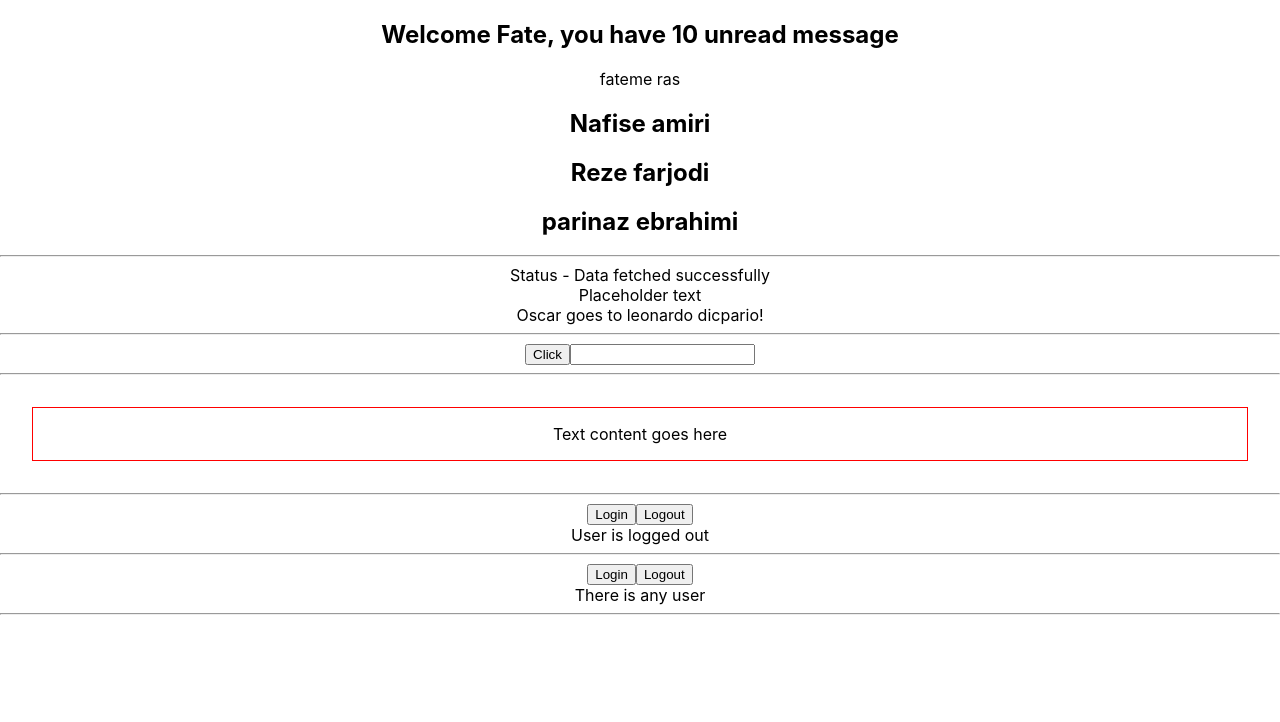
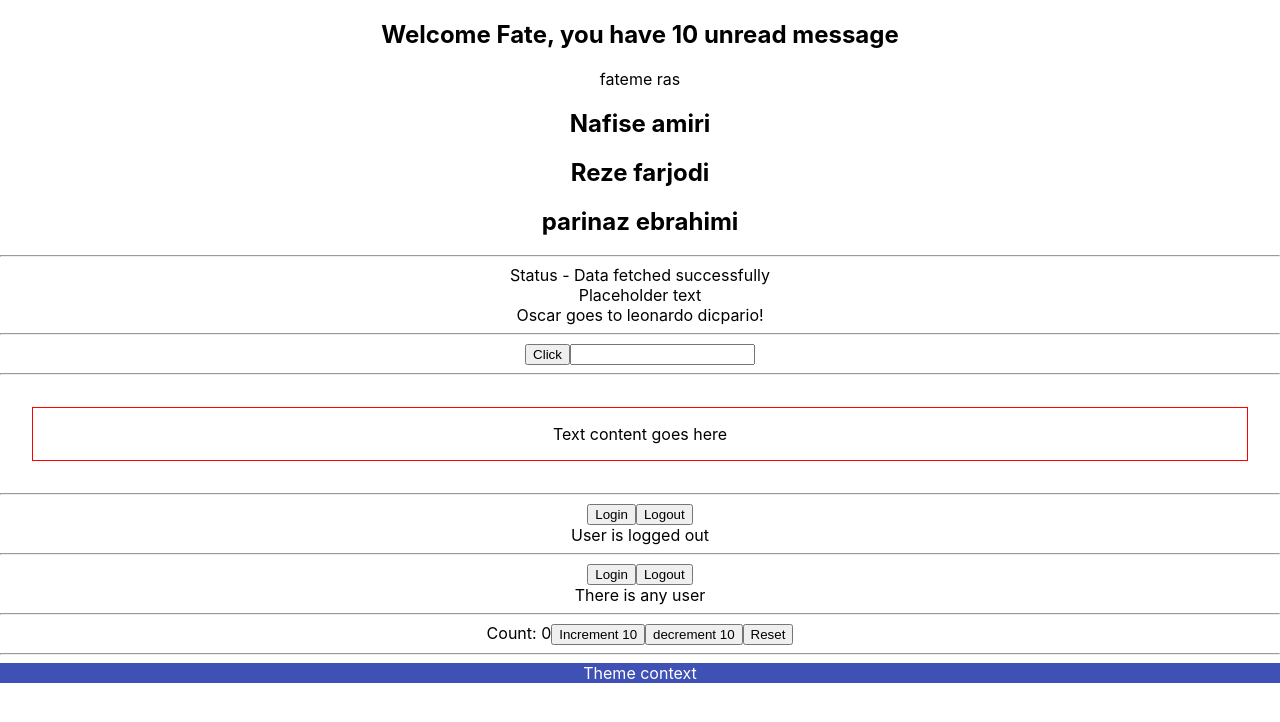
Before and after one commit to fatemeRasolzade/react-typescript-demo, a React (Create React App) app: page / in a window 1280 px wide. Shown: the top 722 px of the page. Built offline with nearby package versions, Linux system fonts and the light colour scheme.

Commit message:
learning useReducer and useContext hooks

```diff
--- a/src/App.tsx
+++ b/src/App.tsx
@@ -1,12 +1,15 @@
 import "./App.css";
 import Button from "./components/Button";
 import Container from "./components/Container";
+import Box from "./components/context/Box";
+import { ThemeContextProvider } from "./components/context/ThemeContext";
 import Greet from "./components/Greet";
 import Heading from "./components/Heading";
 import Input from "./components/Input";
 import Oscar from "./components/Oscar";
 import Person from "./components/Person";
 import PersonList from "./components/PersonList";
+import Counter from "./components/state/Counter";
 import LoggedIn from "./components/state/LoggedIn";
 import User from "./components/state/User";
 import Status from "./components/Status";
@@ -54,6 +57,11 @@ function App() {
       <hr />
       <User />
       <hr />
+      <Counter />
+      <hr />
+      <ThemeContextProvider>
+        <Box />
+      </ThemeContextProvider>
     </div>
   );
 }
--- /dev/null
+++ b/src/components/context/Box.tsx
@@ -0,0 +1,9 @@
+import { useContext } from "react";
+import { ThemeContext } from "./ThemeContext";
+
+const Box = () => {
+  const theme = useContext(ThemeContext);
+  return <div style={{ background: theme.primary.main, color: theme.primary.text }}>Theme context</div>;
+};
+
+export default Box;
--- /dev/null
+++ b/src/components/context/ThemeContext.tsx
@@ -0,0 +1,16 @@
+import { createContext } from "react";
+import { theme } from "./theme";
+
+type ThemeContextProviderProps = {
+  children: React.ReactNode;
+};
+
+export const ThemeContext = createContext(theme);
+
+export const ThemeContextProvider = ({
+  children,
+}: ThemeContextProviderProps) => {
+  return (
+    <ThemeContext.Provider value={theme}>{children}</ThemeContext.Provider>
+  );
+};
--- /dev/null
+++ b/src/components/context/theme.ts
@@ -0,0 +1,10 @@
+export const theme = {
+    primary: {
+      main: "#3f51b5",
+      text: "#fff",
+    },
+    secondary: {
+      main: "#f50057",
+      text: "#fff",
+    },
+  };
--- /dev/null
+++ b/src/components/state/Counter.tsx
@@ -0,0 +1,54 @@
+import { useReducer } from "react";
+
+type CounterState = {
+  count: number;
+};
+
+type UpadateAction = {
+  type: "increment" | "decrement";
+  payload: number;
+};
+
+type ResetAction = {
+  type: "reset";
+};
+
+// type CounterAction = {
+//     type: 'increment' | 'decrement' | 'reset'
+//     payload: number
+// }
+
+type CounterAction = UpadateAction | ResetAction;
+
+const initialState = { count: 0 };
+
+function reducer(state: CounterState, action: CounterAction) {
+  switch (action.type) {
+    case "increment":
+      return { count: state.count + action.payload };
+    case "decrement":
+      return { count: state.count - action.payload };
+    case "reset":
+      return initialState;
+    default:
+      return state;
+  }
+}
+
+const Counter = () => {
+  const [state, dispatch] = useReducer(reducer, initialState);
+  return (
+    <>
+      Count: {state.count}
+      <button onClick={() => dispatch({ type: "increment", payload: 10 })}>
+        Increment 10
+      </button>
+      <button onClick={() => dispatch({ type: "decrement", payload: 10 })}>
+        decrement 10
+      </button>
+      <button onClick={() => dispatch({type: 'reset'})}>Reset</button>
+    </>
+  );
+};
+
+export default Counter;
```
